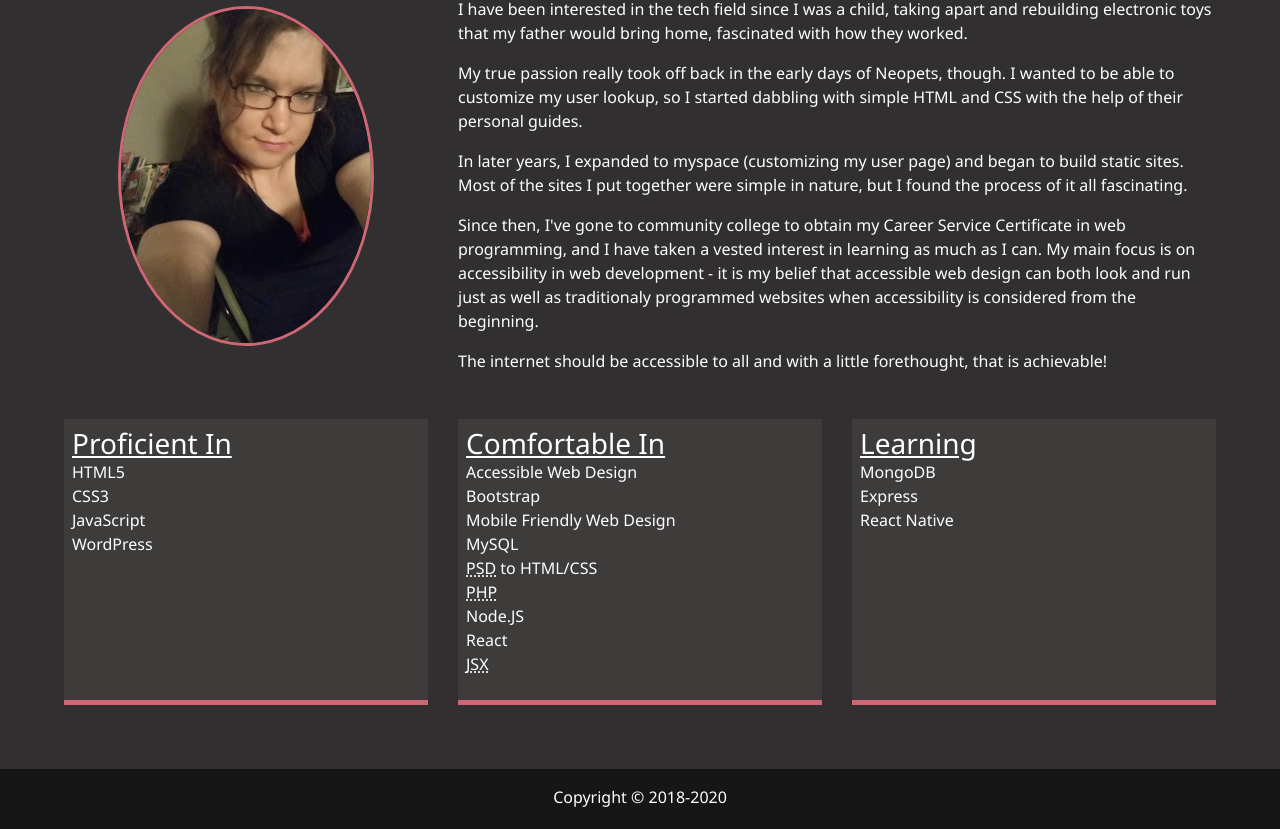
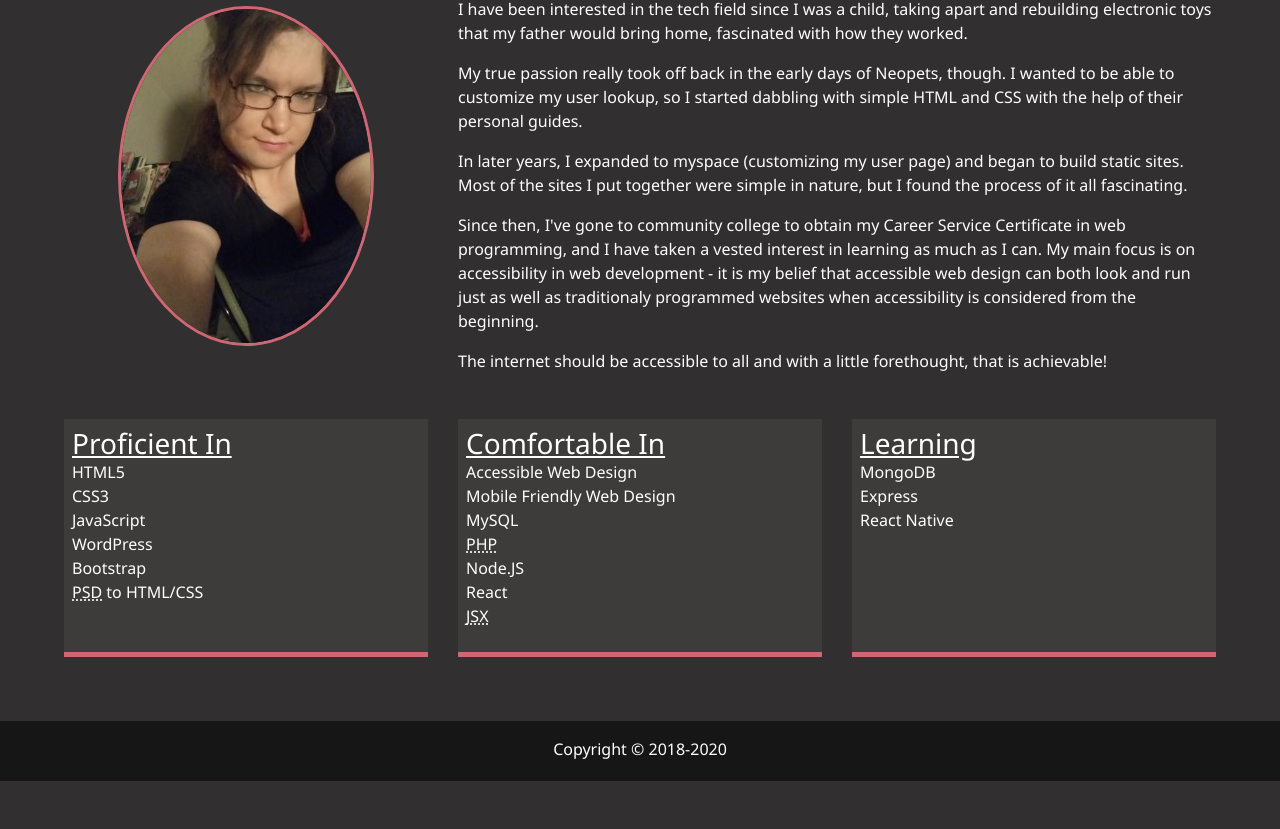
Before and after one commit to coding-for-llamas/CFL-Front, a React app: page /about in a window 1280 px wide. Shown: the part 389-1218 px from the top of the page. After the commit the page ends 1170 px from the top, so only its background shows below. Built offline with nearby package versions, Linux system fonts and the light colour scheme; a web font is replaced by a local one.

Commit message:
Changed about info

```diff
--- a/src/containers/About/About.js
+++ b/src/containers/About/About.js
@@ -65,6 +65,12 @@ export class About extends Component {
                     JavaScript
                 <br />
                     WordPress
+                <br />
+                    Bootstrap
+                <br />
+                <abbr title="Photoshop Data file (extension)">PSD</abbr>
+                {' '}
+                    to HTML/CSS
               </p>
             </div>
             <div className="about about-2">
@@ -72,15 +78,9 @@ export class About extends Component {
               <p>
                     Accessible Web Design
                 <br />
-                    Bootstrap
-                <br />
                     Mobile Friendly Web Design
                 <br />
                     MySQL
-                <br />
-                <abbr title="Photoshop Data file (extension)">PSD</abbr>
-                {' '}
-                    to HTML/CSS
                 <br />
                 <abbr title="Hypertext Preprocessor">PHP</abbr>
                 <br />
```
